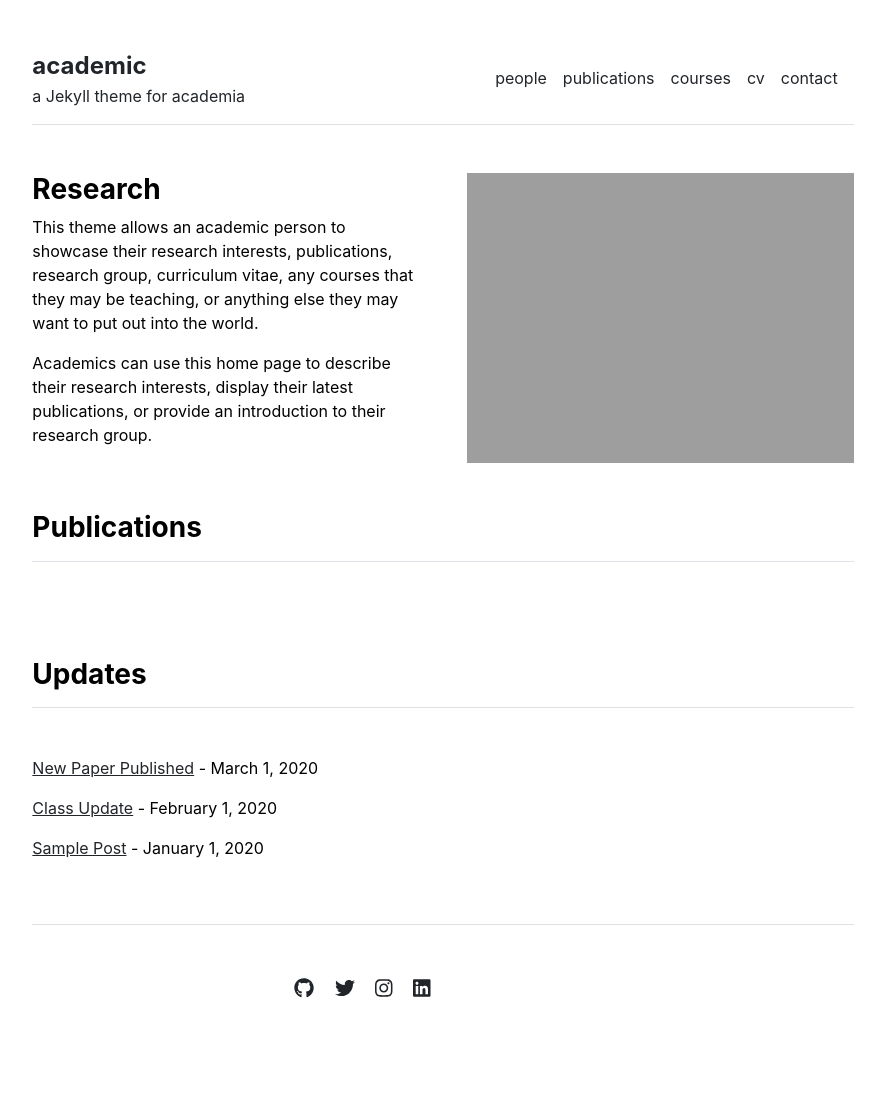
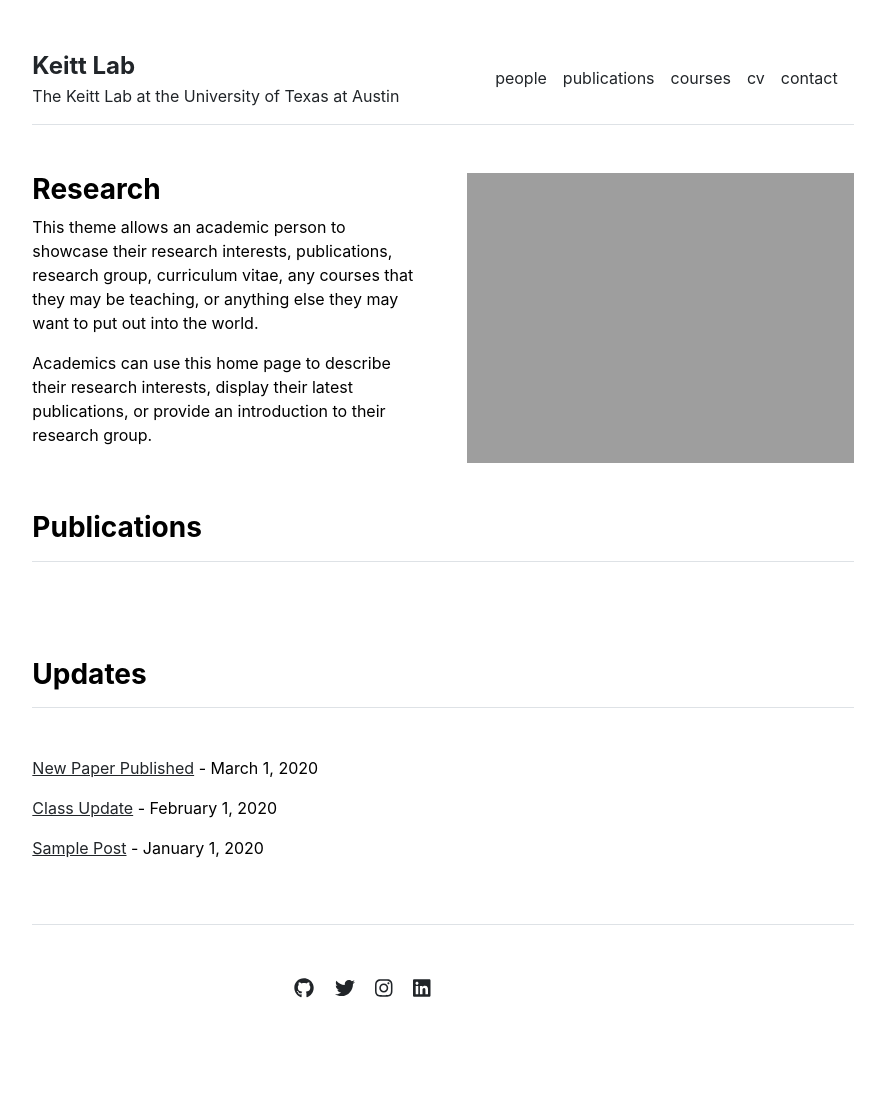
Before and after one commit to keittlab/keittlab.github.io, a Jekyll site: the page built from index.md, in a window 1280 px wide. Shown: the whole page, without its empty margins (197-1082 px from the left). Built offline with Jekyll 4.4.1, drawn with Linux system fonts in a browser that asks for light colours.

Commit message:
Update _config.yml

```diff
--- a/_config.yml
+++ b/_config.yml
@@ -1,4 +1,4 @@
 url: "" # the base hostname & protocol for your site, e.g. http://example.com
 baseurl: "" # the subpath of your site, e.g. /blog
-title: "academic" # the name of your site, e.g. ACME Corp.
-description: "a Jekyll theme for academia"
+title: "Keitt Lab" # the name of your site, e.g. ACME Corp.
+description: "The Keitt Lab at the University of Texas at Austin"
```
